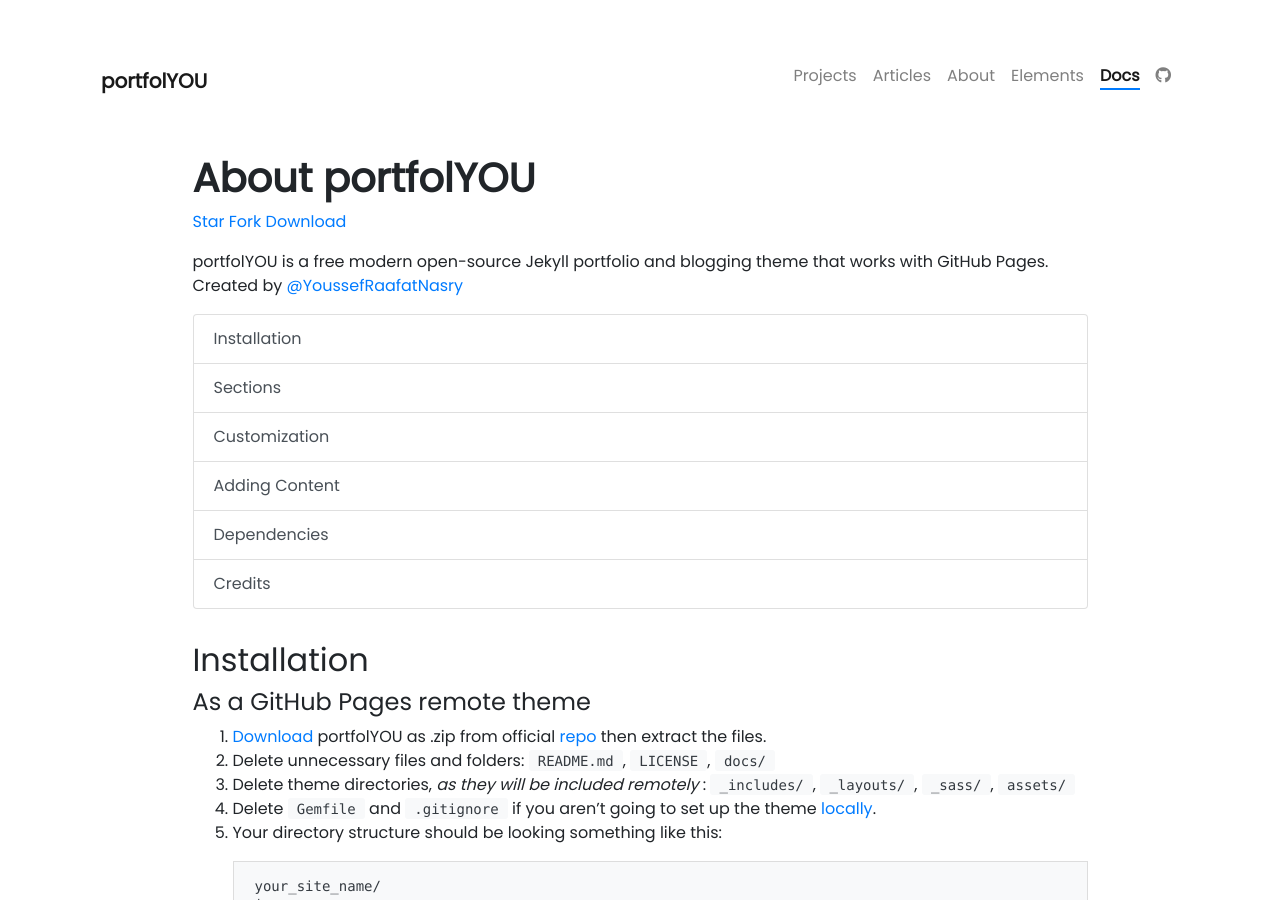
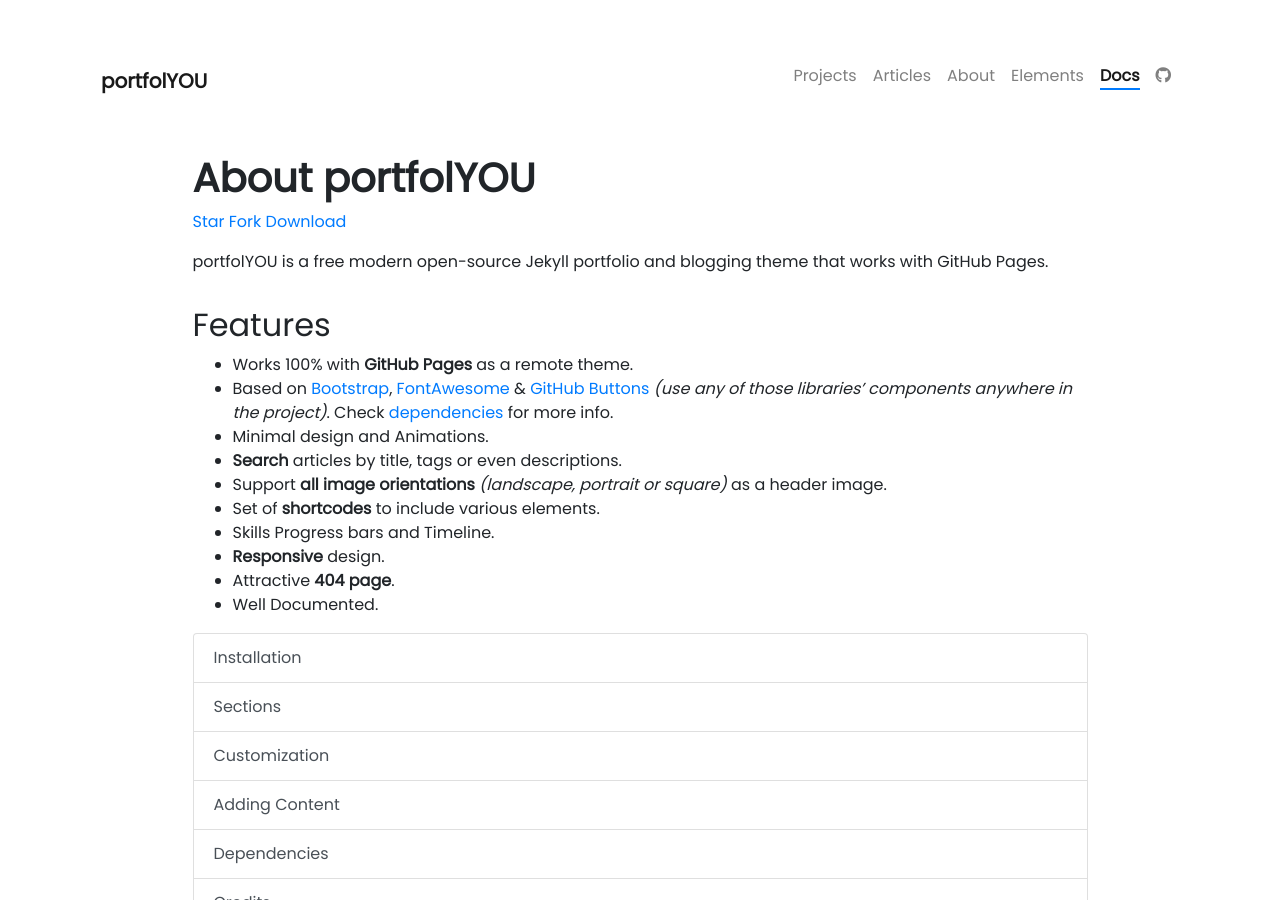
Before and after one commit to yousinix/portfolYOU, a Jekyll site: the page built from docs/docs.md, in a window 1280 px wide and 900 px high. Built offline with Jekyll 4.4.1, drawn with Linux system fonts in a browser that asks for light colours; nearby versions of some CDN libraries; comment, search, counter and statistics services are not loaded.

Commit message:
Add Features Section

```diff
--- a/docs/docs.md
+++ b/docs/docs.md
@@ -10,10 +10,24 @@ weight: 5
 <p>
   <a class="github-button" href="{{ site.repo }}" data-icon="octicon-star" data-show-count="true" aria-label="Star YoussefRaafatNasry/portfolYOU on GitHub">Star</a>
   <a class="github-button" href="{{ site.repo }}/fork" data-icon="octicon-repo-forked" data-show-count="true" aria-label="Fork YoussefRaafatNasry/portfolYOU on GitHub">Fork</a>
-  <a class="github-button" href="https://github.com/YoussefRaafatNasry/portfolYOU/archive/master.zip" data-icon="octicon-cloud-download" aria-label="Download YoussefRaafatNasry/portfolYOU on GitHub">Download</a>
+  <a class="github-button" href="https://github.com/YoussefRaafatNasry/portfolYOU/archive/master.zip" data-icon="octicon-cloud-download" aria-label="Download YoussefRaafatNasry/portfolYOU on GitHub">Download</a><br>
 </p>
 
-portfolYOU is a free modern open-source Jekyll portfolio and blogging theme that works with GitHub Pages. Created by [@YoussefRaafatNasry](https://github.com/YoussefRaafatNasry)
+portfolYOU is a free modern open-source Jekyll portfolio and blogging theme that works with GitHub Pages.
+
+## Features
+
+- Works 100% with **GitHub Pages** as a remote theme.
+- Based on [Bootstrap][bootstrap], [FontAwesome][font-awesome] & [GitHub Buttons][gh-btns] _(use any of those libraries' components anywhere in the project)_. Check [dependencies](#dependencies) for more info.
+- Minimal design and Animations.
+- **Search** articles by title, tags or even descriptions.
+- Support **all image orientations** _(landscape, portrait or square)_ as a header image.
+- Set of **shortcodes** to include various elements.
+- Skills Progress bars and Timeline.
+- **Responsive** design.
+- Attractive **404 page**.
+- Well Documented.
+
 
 {%- capture list_items -%}
 Installation
```
